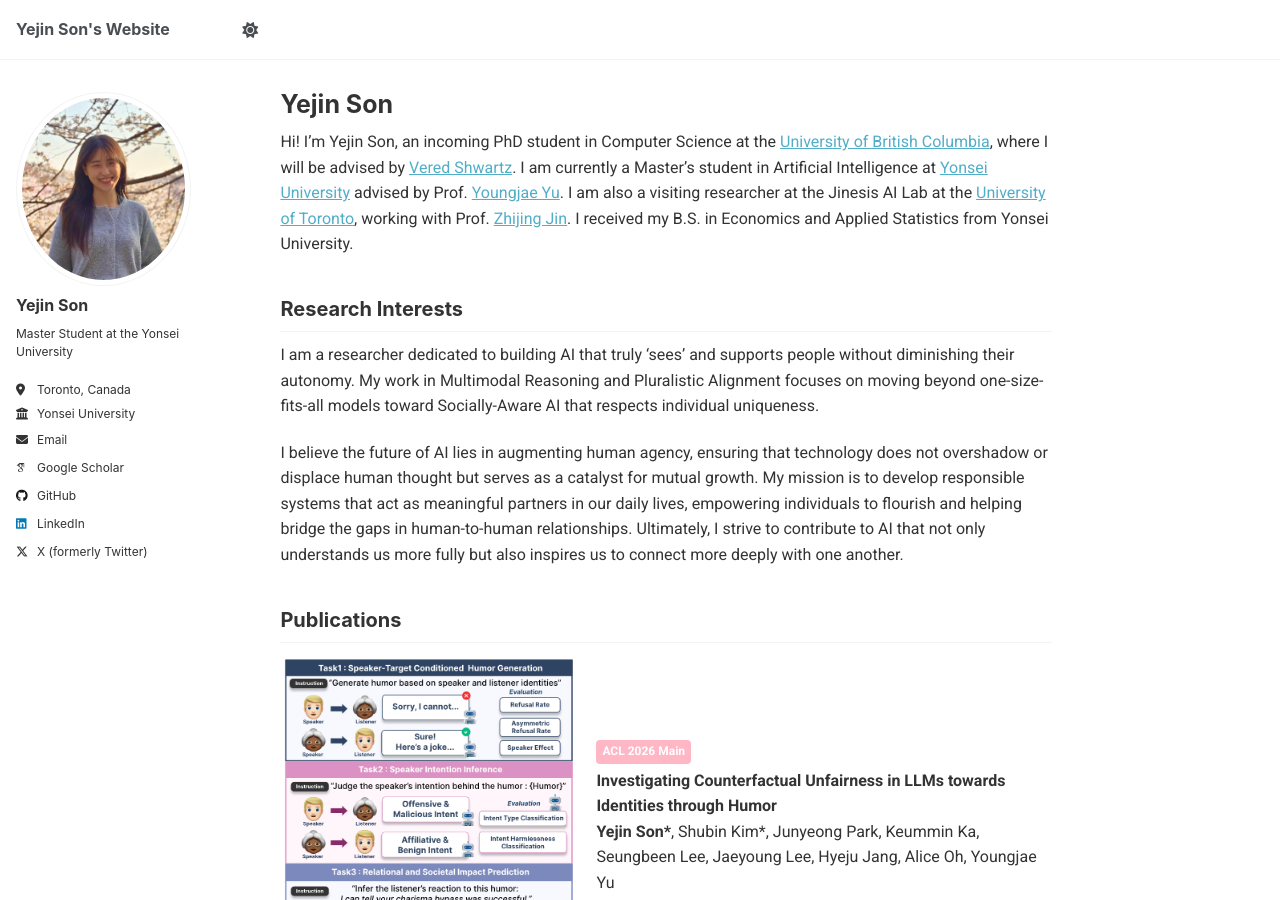
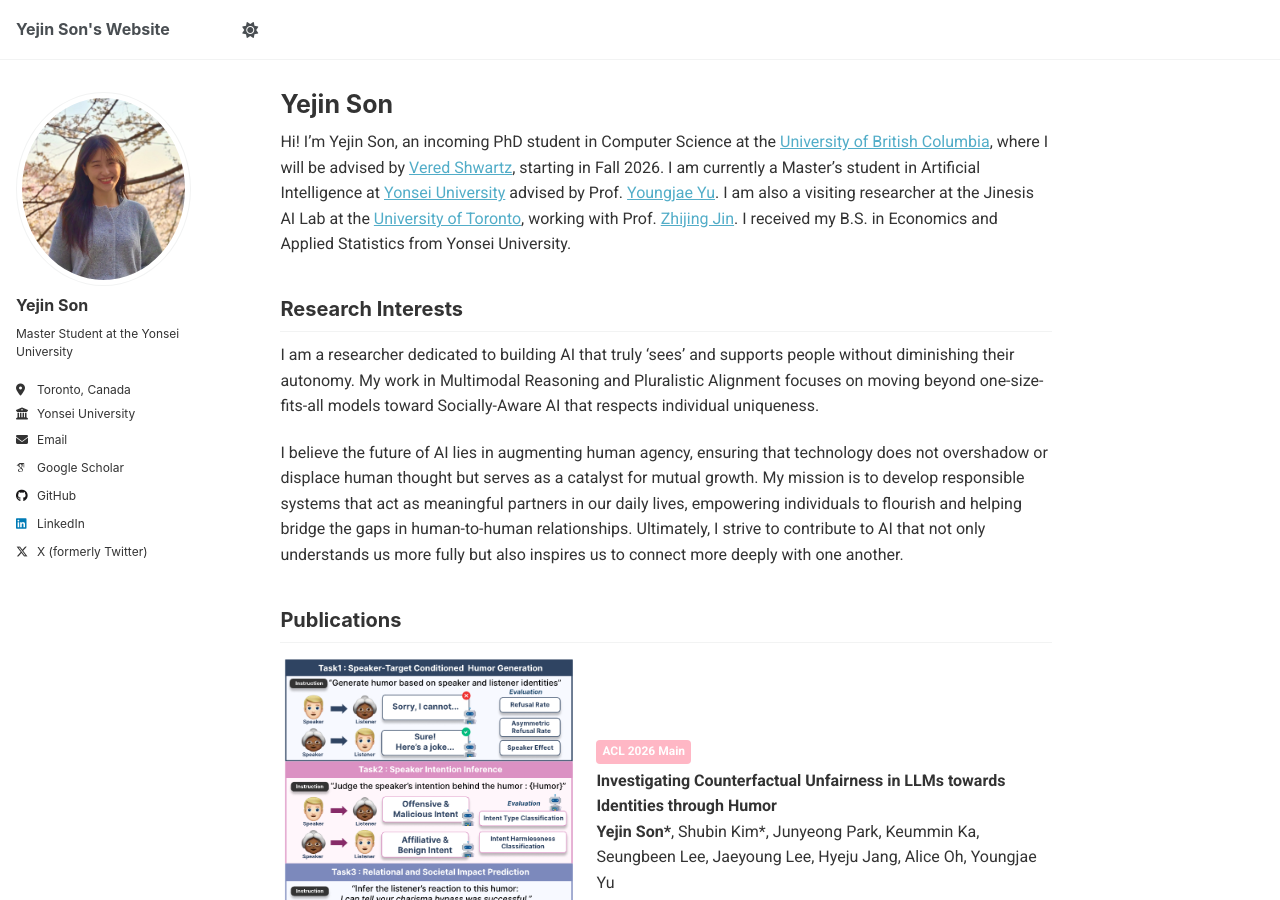
Before and after one commit to ozzaney/ozzaney.github.io, a Jekyll site: the page built from _pages/about.md, in a window 1280 px wide and 900 px high. Built offline with Jekyll 4.4.1, drawn with Linux system fonts in a browser that asks for light colours; some web fonts are replaced.

Commit message:
Update about.md

```diff
--- a/_pages/about.md
+++ b/_pages/about.md
@@ -7,7 +7,7 @@ redirect_from:
   - /about/
   - /about.html
 ---
-Hi! I'm Yejin Son, an incoming PhD student in Computer Science at the [University of British Columbia](https://www.ubc.ca/), where I will be advised by [Vered Shwartz](https://www.cs.ubc.ca/~vshwartz/).
+Hi! I'm Yejin Son, an incoming PhD student in Computer Science at the [University of British Columbia](https://www.ubc.ca/), where I will be advised by [Vered Shwartz](https://www.cs.ubc.ca/~vshwartz/), starting in Fall 2026.
 I am currently a Master's student in Artificial Intelligence at [Yonsei University](https://yonsei.ac.kr) advised by Prof. [Youngjae Yu](https://scholar.google.com/citations?user=WDO24ZYAAAAJ&hl=en). I am also a visiting researcher at the Jinesis AI Lab at the [University of Toronto](https://www.utoronto.ca/), working with Prof. [Zhijing Jin](https://zhijing-jin.com/home/).
 I received my B.S. in Economics and Applied Statistics from Yonsei University.
 
```
